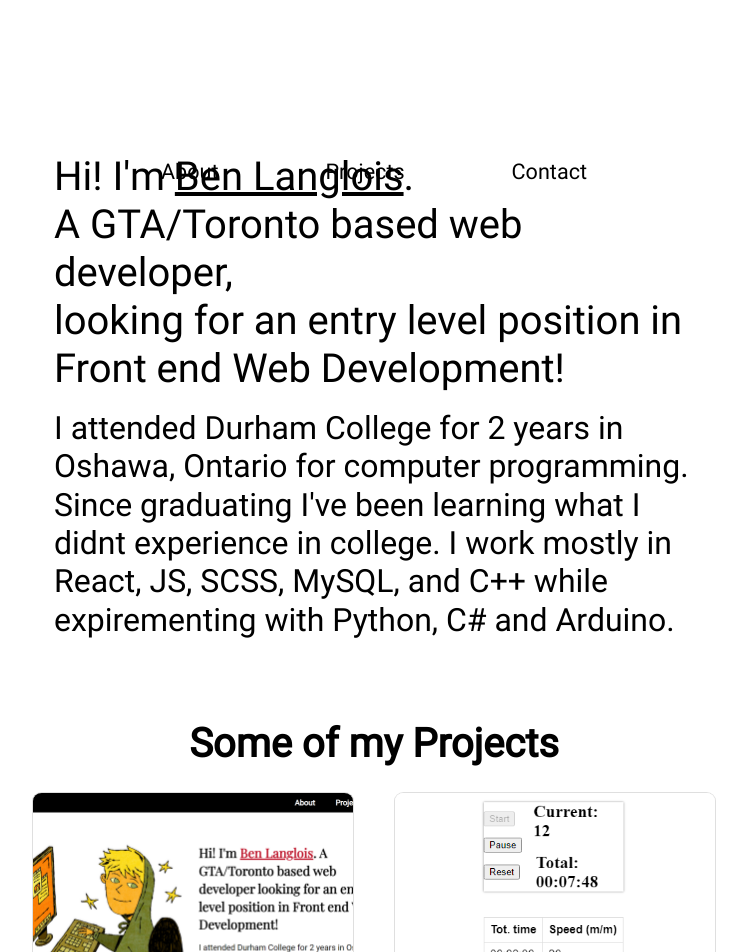
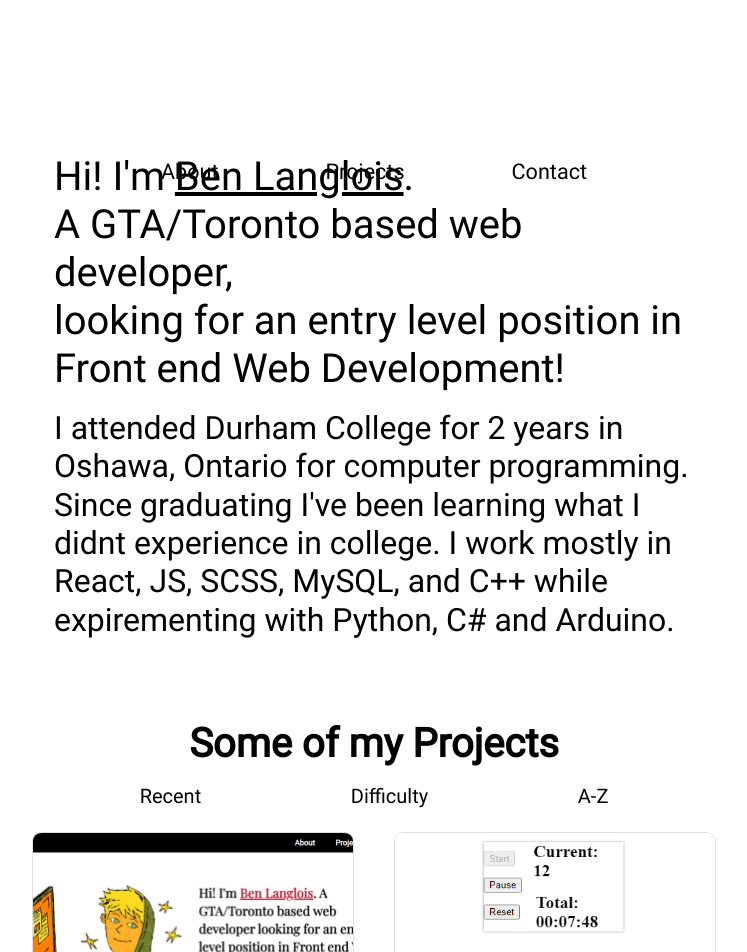
Before and after one commit to Ben-Langlois/Portfolio, a React (Create React App) app in the folder portfolio/: page / in a window 1280 px wide. Shown: the top 952 px of the page, without its empty margins (266-1013 px from the left). Built offline with nearby package versions, Linux system fonts and the light colour scheme.

Commit message:
added filter buttons, wokring on objects

```diff
--- a/portfolio/src/App.js
+++ b/portfolio/src/App.js
@@ -36,6 +36,7 @@ const projectsObj = [
     img: portfolio,
     alt: 'Portfolio Homepage',
     diff: 3
+
   },
   {
     name: 'Lab Timer',
@@ -129,6 +130,11 @@ const Project = () => {
     <>
       <div class="section-header project-section" id='project-section'>
         <h1><b>Some of my Projects</b></h1>
+        <div id='filters'>
+          <h5 class='link'>Recent</h5>
+          <h5 class='link'>Difficulty</h5>
+          <h5 class='link'>A-Z</h5>
+        </div>
       </div>
       <div id='card-container'>
 
--- a/portfolio/src/styles/styles.scss
+++ b/portfolio/src/styles/styles.scss
@@ -97,44 +97,7 @@ body{
                     white-space: pre;
                     margin: 1.5vh 0;
 
-                    .link{
-                        text-decoration: none;
-                        color: $headerLink;
 
-                        padding: 0;
-                        display: block;
-                        position: relative;
-
-                        transition: opacity 0.5s;
-
-                        &:hover{
-                            opacity: 1;
-                            text-decoration: none;
-
-                            /* animation-duration: 0.5s;
-                            animation-name: opacity-fade-in; */
-                        }
-                        /* https://tobiasahlin.com/blog/css-trick-animating-link-underlines/*/
-                        &::before{
-                            content: "";
-                            position: absolute;
-                            width: 100%;
-                            height: 2px;
-                            bottom: 0;
-                            left: 0;
-
-                            background-color: $headerLink;
-
-                            visibility: hidden;
-                            transform: scaleX(0);
-                            transition: all 0.3s ease-in-out 0s;
-                        }
-
-                        &:hover::before{
-                            visibility: visible;
-                            transform: scaleX(1);
-                        }
-                    }
                 }
             }
 
@@ -166,6 +129,20 @@ body{
         width: clamp(600px, 60vw, 1100px);
         margin: 15vh 0;
 
+        #project-section{
+            h1{
+                margin-bottom: 2vh;
+            }
+
+            #filters{
+                display: flex;
+                justify-content: space-evenly;
+                h5{
+                    margin: 0;
+                    display: inline-block;
+                }
+            }
+        }
 
         #card-container{
             // flex
@@ -241,76 +218,7 @@ body{
 
 
 /* Header */
-// header{
-//     display: flex;
-//     // margin: 0 5vw 0;
-//     padding: 0 5vw 0;
 
-//     position: -webkit-sticky; /* for safari */
-//     position: sticky;
-//     top: 0;
-//     z-index: 2;
-
-//     background-color: $dark;
-//     /* NavBar */
-//     .nav-links{
-//         font-size: 2.5vh;
-//         margin: 0 0 0 auto;
-
-//         ul{
-//             display: flex;
-//             margin: 0;
-//             padding: 0;
-//         }
-//         li{
-//             list-style: none;
-//             white-space: pre;
-//             margin: 1.5vh 0;
-
-//             .link{
-//                 text-decoration: none;
-//                 color: $white;
-//                 font-weight: 900;
-
-//                 // opacity: 0.7;
-//                 margin: 0 2vw;
-//                 padding: 0;
-//                 display: block;
-//                 position: relative;
-
-//                 transition: opacity 0.5s;
-
-//                 &:hover{
-//                     opacity: 1;
-//                     text-decoration: none;
-
-//                     /* animation-duration: 0.5s;
-//                     animation-name: opacity-fade-in; */
-//                 }
-//                 /* https://tobiasahlin.com/blog/css-trick-animating-link-underlines/*/
-//                 &::before{
-//                     content: "";
-//                     position: absolute;
-//                     width: 100%;
-//                     height: 2px;
-//                     bottom: 0;
-//                     left: 0;
-
-//                     background-color: $white;
-
-//                     visibility: hidden;
-//                     transform: scaleX(0);
-//                     transition: all 0.3s ease-in-out 0s;
-//                 }
-
-//                 &:hover::before{
-//                     visibility: visible;
-//                     transform: scaleX(1);
-//                 }
-//             }
-//         }
-//     }
-// }
 
 /* About */
 #about-container{
@@ -527,14 +435,48 @@ body{
         text-align: center;
         margin: 0 auto;
         padding: 0 2vh;
-        /* border-bottom: 2px solid rgb(42, 45, 52); */
-        display: inline-flex;
-        font-stretch: expanded;
-        font: bold 2.4em/2em ;
+        font: bold 2.4em/2em;
         font-weight: bold;
     }
 }
+.link{
+    text-decoration: none;
+    color: $headerLink;
 
+    padding: 0;
+    display: block;
+    position: relative;
+
+    transition: opacity 0.5s;
+
+    &:hover{
+        opacity: 1;
+        text-decoration: none;
+
+        /* animation-duration: 0.5s;
+        animation-name: opacity-fade-in; */
+    }
+    /* https://tobiasahlin.com/blog/css-trick-animating-link-underlines/*/
+    &::before{
+        content: "";
+        position: absolute;
+        width: 100%;
+        height: 2px;
+        bottom: 0;
+        left: 0;
+
+        background-color: $headerLink;
+
+        visibility: hidden;
+        transform: scaleX(0);
+        transition: all 0.3s ease-in-out 0s;
+    }
+
+    &:hover::before{
+        visibility: visible;
+        transform: scaleX(1);
+    }
+}
 /* Media Queries */
 @media only screen and (max-width: 426px) { // Mobile
     .section-header{
```
